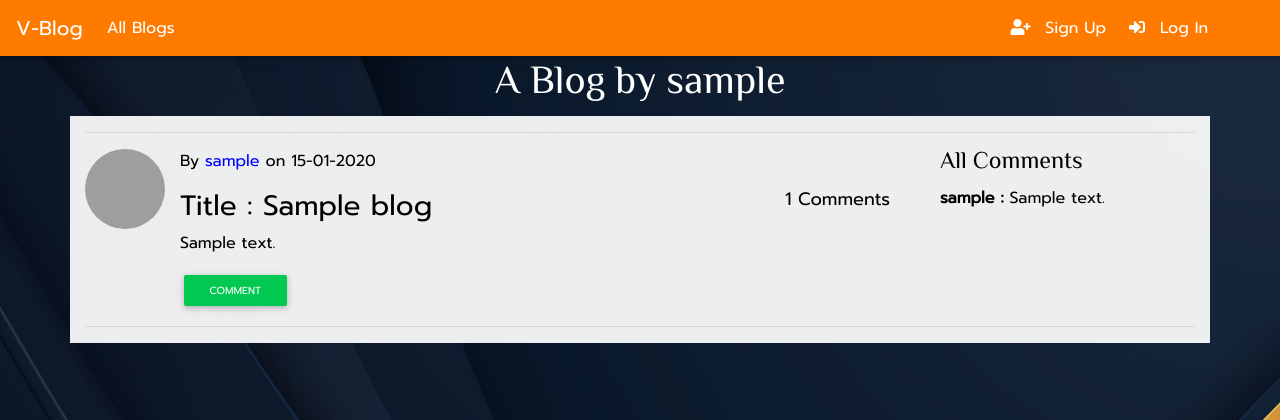
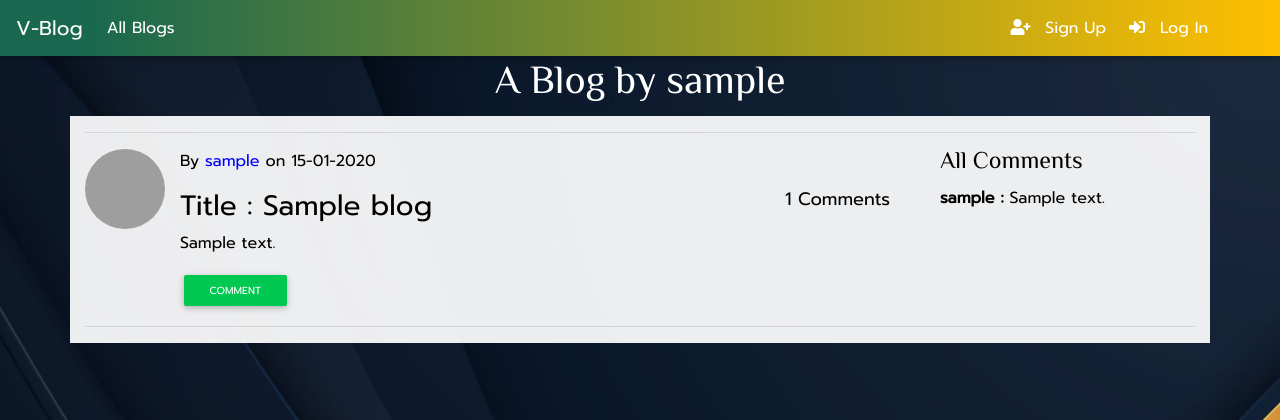
Before and after one commit to Cassie003/V-Blog, a Python web app: template app/templates/blog.html in a window 1280 px wide. Shown: the top 420 px of the page. Run offline with Jinja, Linux system fonts and the light colour scheme; the template is opened without the code that fills it: most values are stand-ins (such as "Sample title", 1, 10 or a date in 2020); some libraries are stand-ins or nearby versions; some web fonts are replaced; grey boxes are pictures that could not be loaded.

Commit message:
change navbar

```diff
--- a/app/static/css/styles.css
+++ b/app/static/css/styles.css
@@ -34,16 +34,8 @@
     border-radius: 5px;
   }
   .navbarbg{
-background: hsla(29, 100%, 50%, 1);
-/*
-background: linear-gradient(90deg, hsla(29, 100%, 50%, 1) 0%, hsla(32, 100%, 50%, 1) 0.1%, hsla(35, 100%, 50%, 1) 0.2%, hsla(38, 100%, 50%, 1) 0.3%, hsla(40, 100%, 50%, 1) 0.4%, hsla(43, 100%, 50%, 1) 0.5%, hsla(46, 100%, 50%, 1) 0.6%, hsla(49, 100%, 50%, 1) 0.7%, hsla(52, 100%, 50%, 1) 0.8%, hsla(55, 100%, 50%, 1) 0.9%);
-
-background: -moz-linear-gradient(90deg, hsla(29, 100%, 50%, 1) 0%, hsla(32, 100%, 50%, 1) 0.1%, hsla(35, 100%, 50%, 1) 0.2%, hsla(38, 100%, 50%, 1) 0.3%, hsla(40, 100%, 50%, 1) 0.4%, hsla(43, 100%, 50%, 1) 0.5%, hsla(46, 100%, 50%, 1) 0.6%, hsla(49, 100%, 50%, 1) 0.7%, hsla(52, 100%, 50%, 1) 0.8%, hsla(55, 100%, 50%, 1) 0.9%);
-
-background: -webkit-linear-gradient(90deg, hsla(29, 100%, 50%, 1) 0%, hsla(32, 100%, 50%, 1) 0.1%, hsla(35, 100%, 50%, 1) 0.2%, hsla(38, 100%, 50%, 1) 0.3%, hsla(40, 100%, 50%, 1) 0.4%, hsla(43, 100%, 50%, 1) 0.5%, hsla(46, 100%, 50%, 1) 0.6%, hsla(49, 100%, 50%, 1) 0.7%, hsla(52, 100%, 50%, 1) 0.8%, hsla(55, 100%, 50%, 1) 0.9%);
-
-filter: progid: DXImageTransform.Microsoft.gradient( startColorstr="#ff7b00", endColorstr="#ff8800", GradientType=1 );   */
-}
+    background: rgb(25,104,79);
+    background: linear-gradient(90deg, rgba(25,104,79,1) 7%, rgba(255,191,0,1) 100%);}
   body{
     color: white;
     background-attachment: fixed;
```
